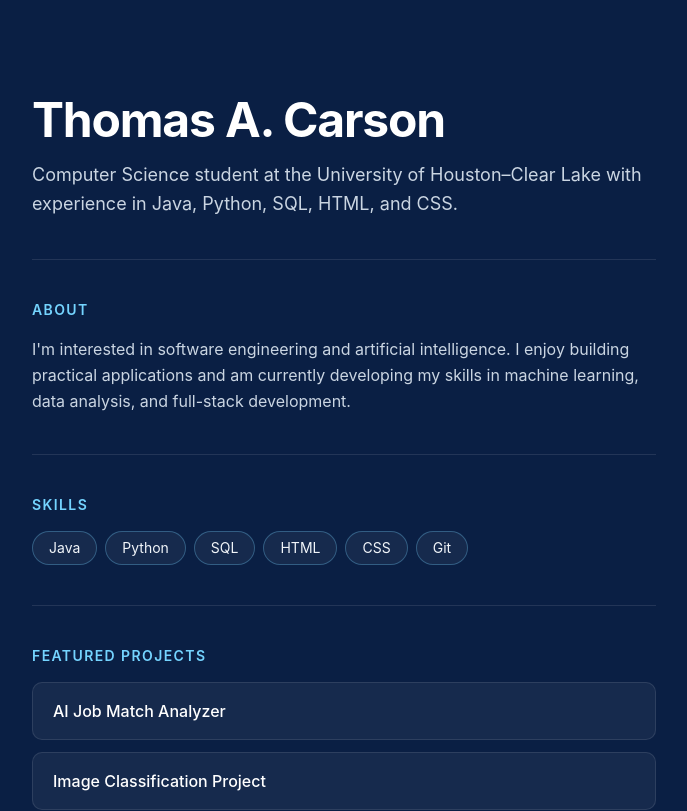
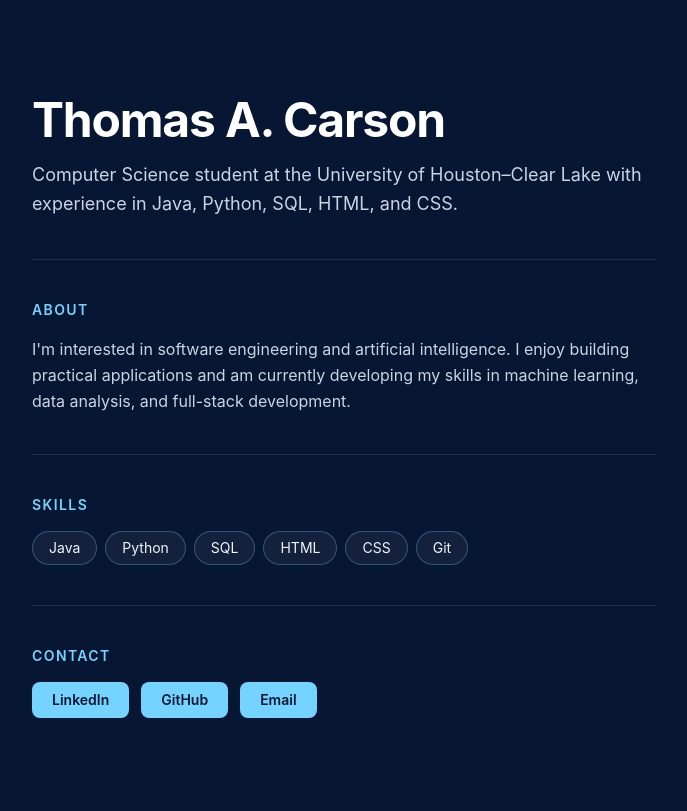
Before and after one commit to CharlieH1102/c-card, a Next.js app: page / in a window 1280 px wide. Shown: the top 811 px of the page, without its empty margins (296-983 px from the left). Built offline with nearby package versions, Linux system fonts and the light colour scheme.

Commit message:
fix: update theme color and remove featured projects section
V0-Chat-Id: hSxa1psQwfa

```diff
--- a/app/layout.tsx
+++ b/app/layout.tsx
@@ -28,7 +28,7 @@ export const metadata: Metadata = {
 
 export const viewport: Viewport = {
   colorScheme: 'dark',
-  themeColor: '#0a1f44',
+  themeColor: '#071633',
 }
 
 export default function RootLayout({
--- a/app/page.tsx
+++ b/app/page.tsx
@@ -1,8 +1,6 @@
 import { PortfolioSection } from '@/components/portfolio-section'
 
 const skills = ['Java', 'Python', 'SQL', 'HTML', 'CSS', 'Git']
-
-const projects = ['AI Job Match Analyzer', 'Image Classification Project']
 
 const contacts = [
   { label: 'LinkedIn', href: 'https://www.linkedin.com/in/thomas-carsonn' },
@@ -12,7 +10,7 @@ const contacts = [
 
 export default function Page() {
   return (
-    <main className="min-h-screen bg-[#0a1f44] text-slate-100">
+    <main className="min-h-screen bg-[#071633] text-slate-100">
       <div className="mx-auto max-w-2xl px-6 py-16 md:py-24">
         <header className="pb-10">
           <h1 className="text-balance text-4xl font-bold tracking-tight text-white md:text-5xl">
@@ -46,19 +44,6 @@ export default function Page() {
           </ul>
         </PortfolioSection>
 
-        <PortfolioSection id="projects" title="Featured Projects">
-          <ul className="flex flex-col gap-3">
-            {projects.map((project) => (
-              <li
-                key={project}
-                className="rounded-lg border border-white/10 bg-white/5 px-5 py-4 font-medium text-white"
-              >
-                {project}
-              </li>
-            ))}
-          </ul>
-        </PortfolioSection>
-
         <PortfolioSection id="contact" title="Contact">
           <ul className="flex flex-wrap gap-3">
             {contacts.map((contact) => {
@@ -70,7 +55,7 @@ export default function Page() {
                     {...(isExternal
                       ? { target: '_blank', rel: 'noopener noreferrer' }
                       : {})}
-                    className="inline-block rounded-md bg-sky-300 px-5 py-2 text-sm font-semibold text-[#0a1f44] transition-colors hover:bg-sky-200 focus-visible:outline-2 focus-visible:outline-offset-2 focus-visible:outline-sky-200"
+                    className="inline-block rounded-md bg-sky-300 px-5 py-2 text-sm font-semibold text-[#071633] transition-colors hover:bg-sky-200 focus-visible:outline-2 focus-visible:outline-offset-2 focus-visible:outline-sky-200"
                   >
                     {contact.label}
                   </a>
```
